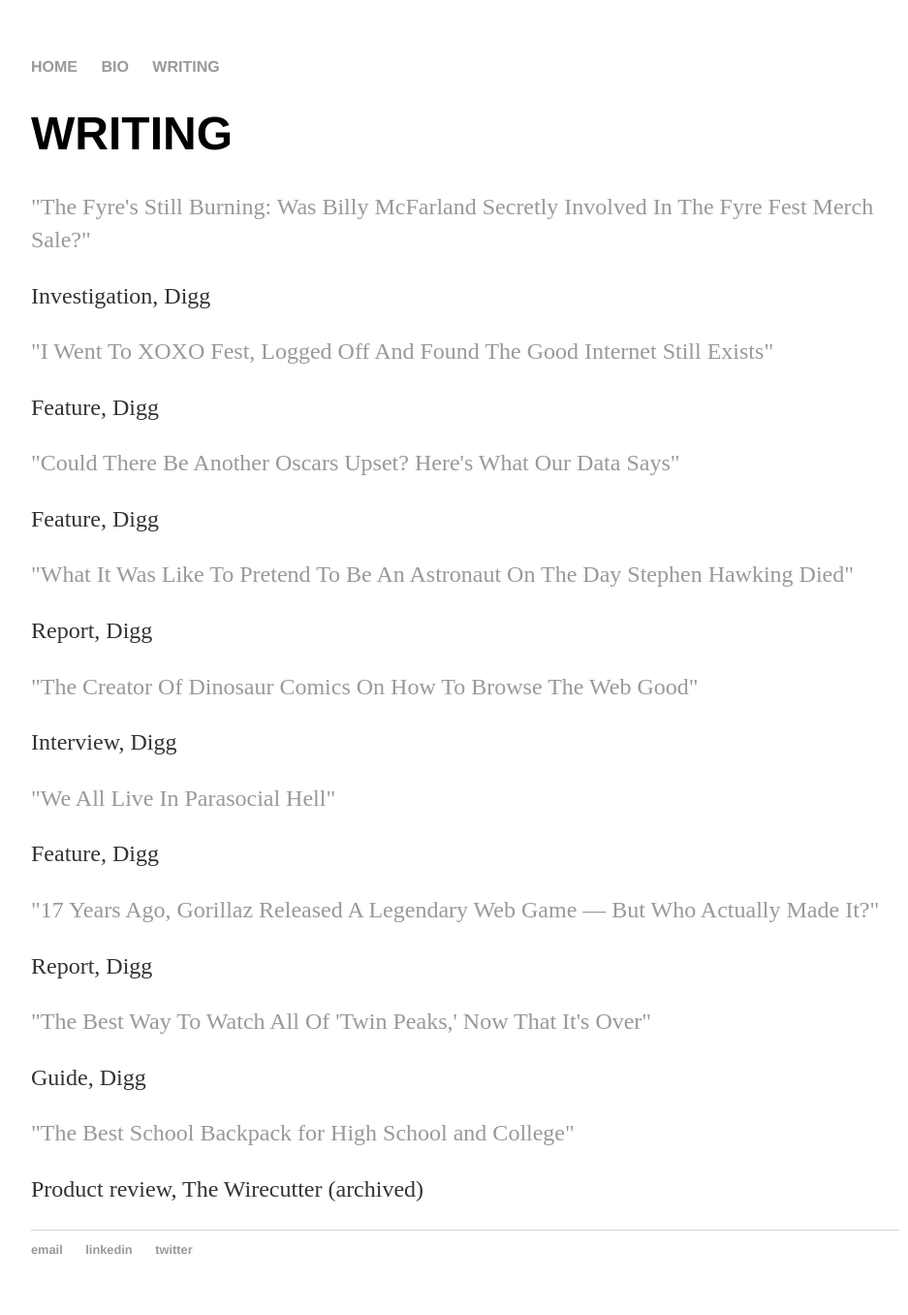
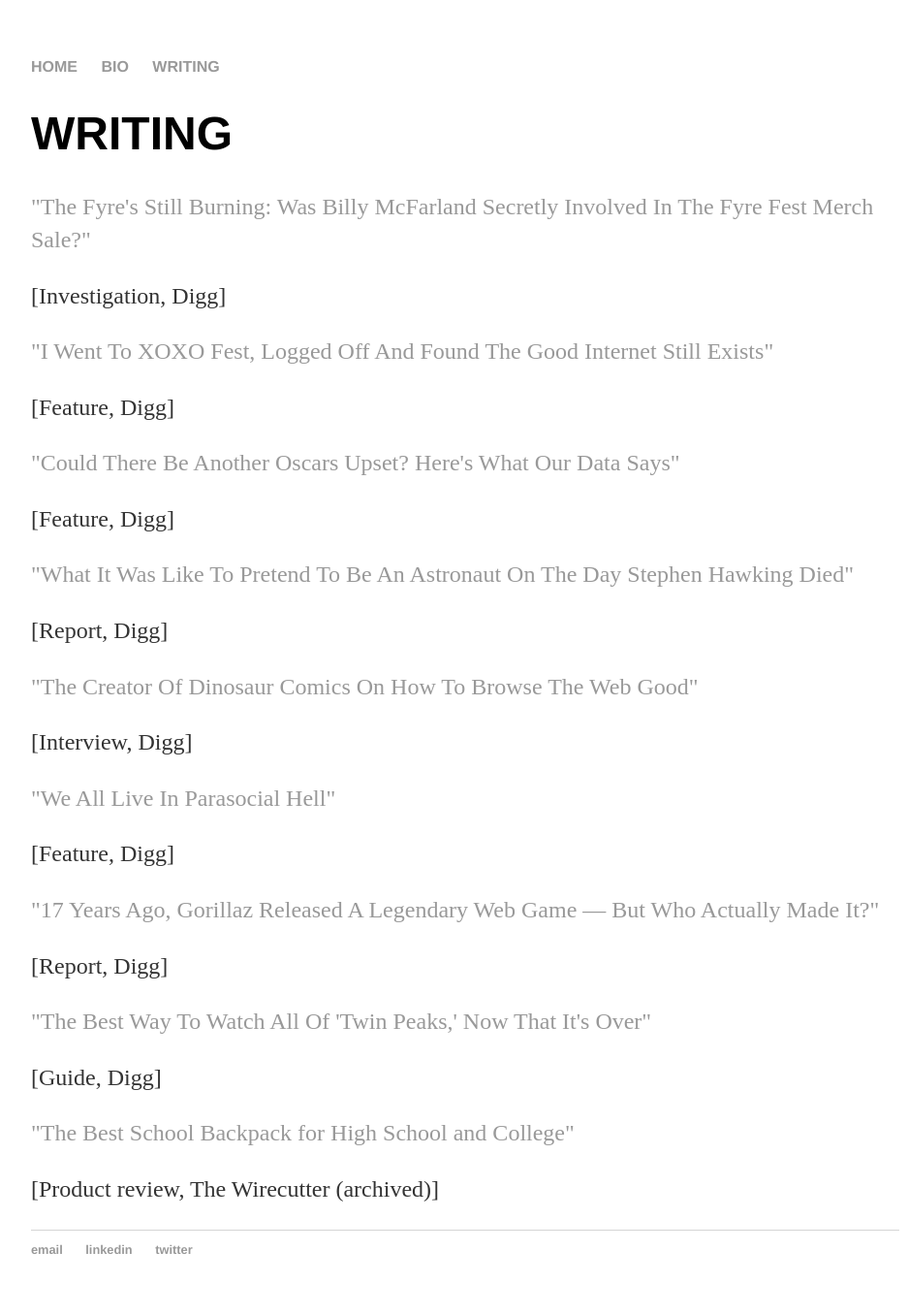
Before and after one commit to mathewolson/mathewolson.github.io, a Jekyll site: the page built from writing.html, in a window 1280 px wide. Shown: the whole page at 97% size, without its empty margins (160-1097 px from the left). Built offline with Jekyll 4.4.1, drawn with Linux system fonts in a browser that asks for light colours.

```diff
--- a/writing.html
+++ b/writing.html
@@ -5,21 +5,21 @@ title: Writing
 <div class="blurb">
 	<h1>WRITING</h1>
 	<p><a href="http://digg.com/2018/fyre-festival-merch-billy-mcfarland-chris-khan">"The Fyre's Still Burning: Was Billy McFarland Secretly Involved In The Fyre Fest Merch Sale?"</a></p>
-	<p>Investigation, Digg</p>
+	<p>[Investigation, Digg]</p>
 	<p><a href="http://digg.com/2018/xoxo-festival-2018-internet-community">"I Went To XOXO Fest, Logged Off And Found The Good Internet Still Exists"</a></p>
-	<p>Feature, Digg</p>
+	<p>[Feature, Digg]</p>
 	<p><a href="http://digg.com/2018/oscars-2018-best-picture-prediction-data-viz">"Could There Be Another Oscars Upset? Here's What Our Data Says"</a></p>
-	<p>Feature, Digg</p>
+	<p>[Feature, Digg]</p>
 	<p><a href="http://digg.com/2018/one-strange-rock-aronofsky-hadfield-hawking">"What It Was Like To Pretend To Be An Astronaut On The Day Stephen Hawking Died"</a></p>
-	<p>Report, Digg</p>
+	<p>[Report, Digg]</p>
 	<p><a href="http://digg.com/2018/dinosaur-comics-ryan-north-interview">"The Creator Of Dinosaur Comics On How To Browse The Web Good"</a></p>
-	<p>Interview, Digg</p>
+	<p>[Interview, Digg]</p>
 	<p><a href="http://digg.com/2018/parasocial-relationships-shannon-strucci-interview">"We All Live In Parasocial Hell"</a></p>
-	<p>Feature, Digg</p>
+	<p>[Feature, Digg]</p>
 	<p><a href="http://digg.com/2018/gorillaz-final-drive-geep-game-history">"17 Years Ago, Gorillaz Released A Legendary Web Game — But Who Actually Made It?"</a></p>
-	<p>Report, Digg</p>
+	<p>[Report, Digg]</p>
 	<p><a href="http://digg.com/2017/how-to-watch-all-of-twin-peaks">"The Best Way To Watch All Of 'Twin Peaks,' Now That It's Over"</a></p>
-	<p>Guide, Digg</p>
+	<p>[Guide, Digg]</p>
 	<p><a href="https://web.archive.org/web/20161104221420/https://thewirecutter.com/reviews/best-school-backpack-for-high-school-and-college/">"The Best School Backpack for High School and College"</a></p>
-	<p>Product review, The Wirecutter (archived)</p>
+	<p>[Product review, The Wirecutter (archived)]</p>
 </div><!-- /.blurb -->
```
